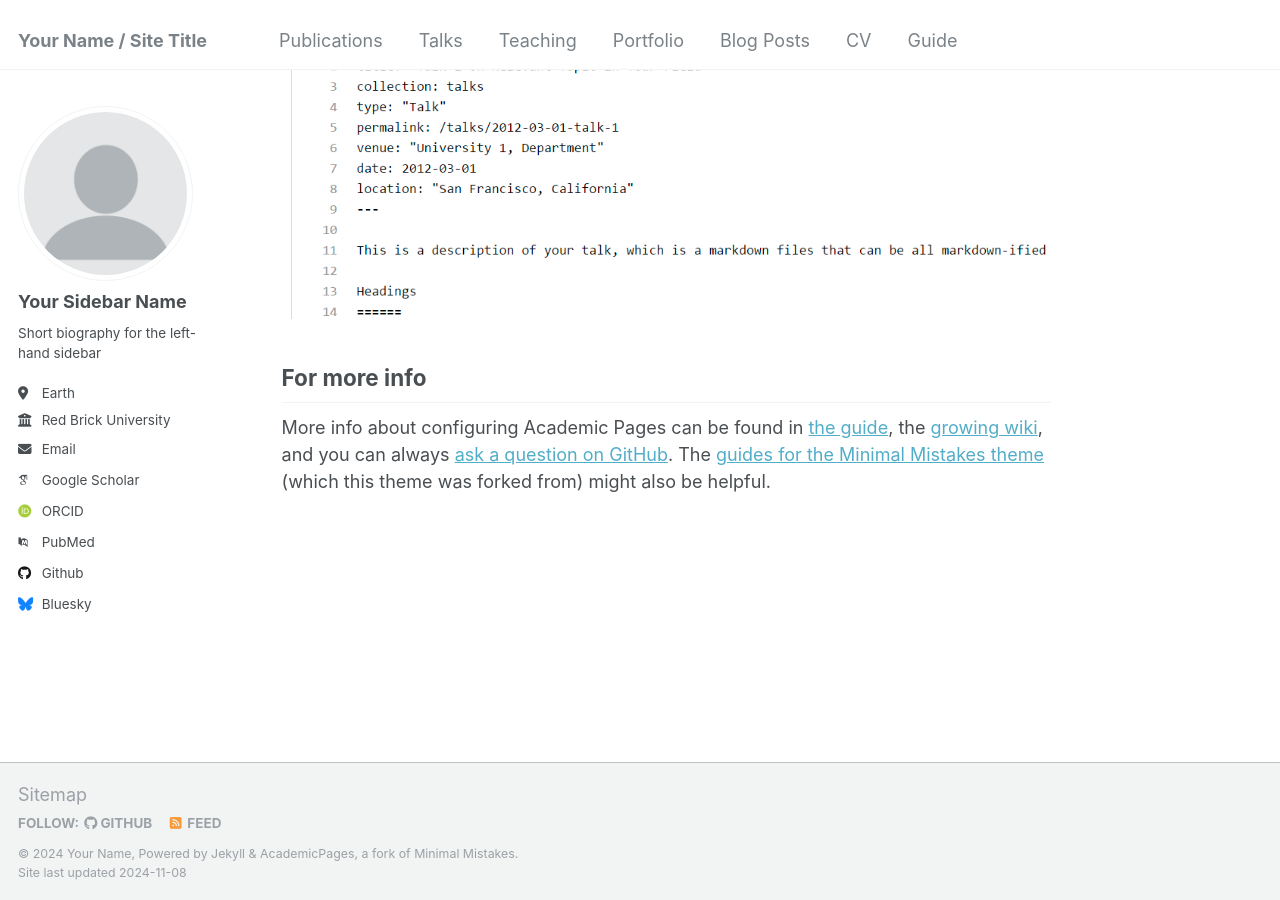
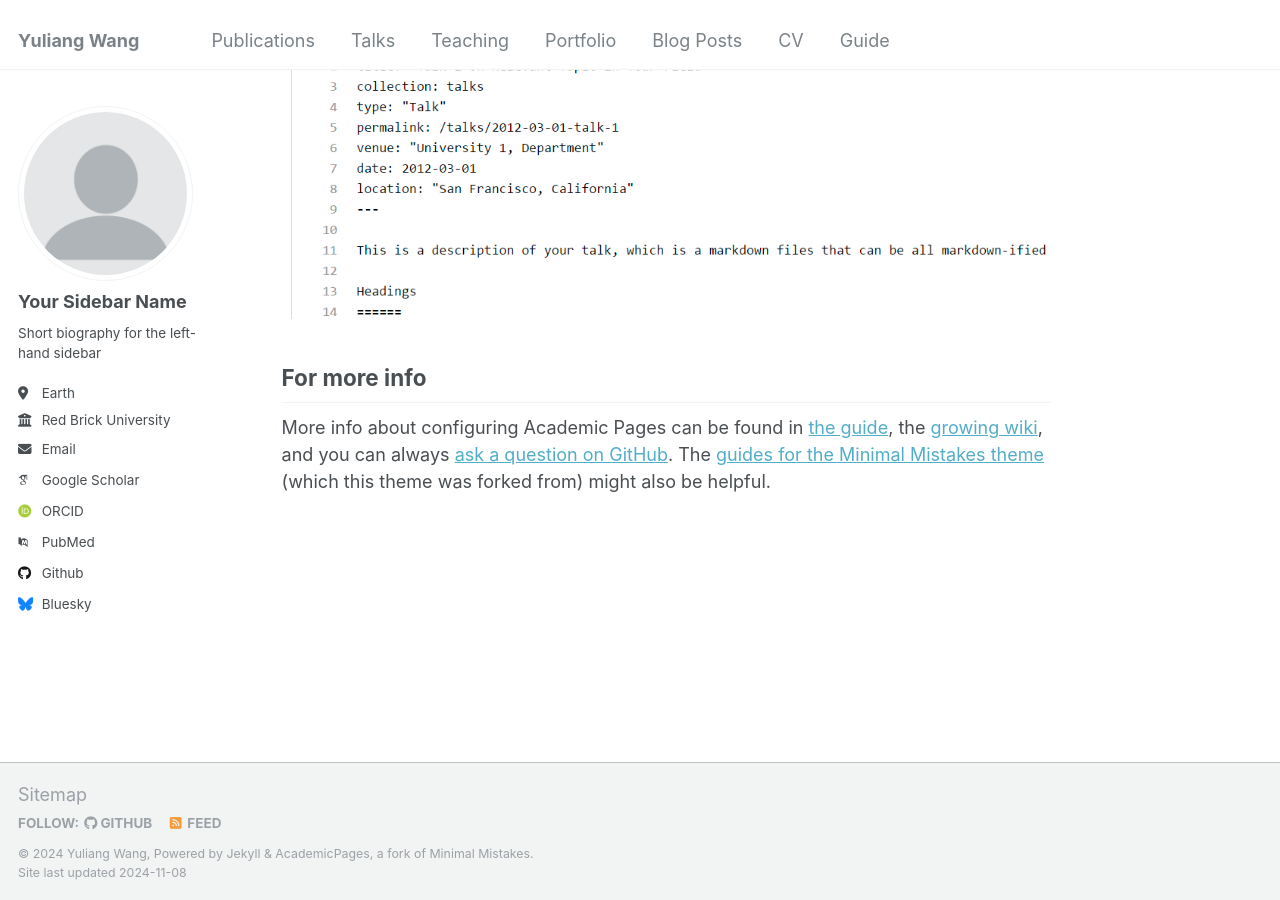
Before and after one commit to jademath/jademath.github.io, a Jekyll site: the page built from _pages/about.md, in a window 1280 px wide and 900 px high, scrolled down 2643 px. Built offline with Jekyll 4.4.1, drawn with Linux system fonts in a browser that asks for light colours; some web fonts are replaced.

Commit message:
Update _config.yml

```diff
--- a/_config.yml
+++ b/_config.yml
@@ -8,13 +8,13 @@
 
 # Basic Site Settings
 locale                   : "en-US"
-title                    : "Your Name / Site Title"
+title                    : "Yuliang Wang"
 title_separator          : "-"
-name                     : &name "Your Name"
+name                     : &name "Yuliang Wang"
 description              : &description "personal description"
-url                      : https://academicpages.github.io # the base hostname & protocol for your site e.g. "https://mmistakes.github.io"
+url                      : https://jademath.github.io # the base hostname & protocol for your site e.g. "https://mmistakes.github.io"
 baseurl                  : "" # the subpath of your site, e.g. "/blog"
-repository               : "academicpages/academicpages.github.io"
+repository               : "jademath/jademath.github.io"
 
 # Site Author - The following control what appear as part of the author content on the side bar.
 #               If a field is blank the icon and link will not appear, otherwise it will be shown.
```
